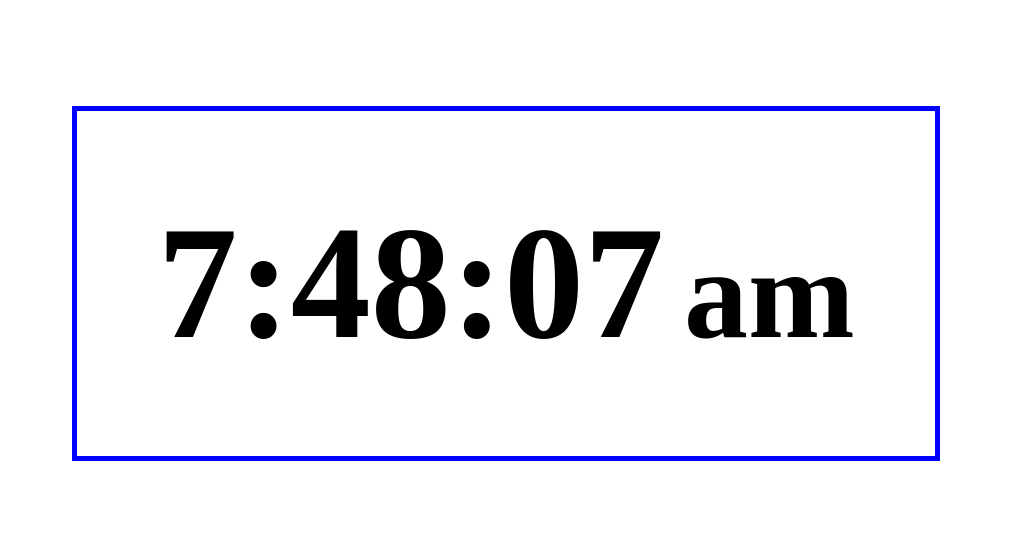
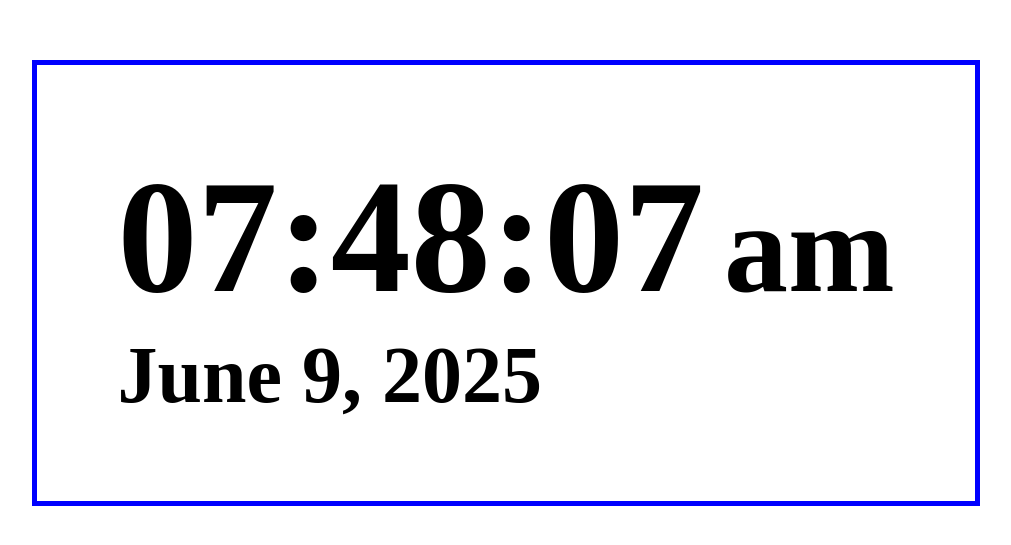
Before and after one commit to Shubhampiet/date-time, a plain HTML site: page index.html in a window 1280 px wide. Shown: the part 125-670 px from the top of the page, without its empty margins (142-1153 px from the left). Drawn offline with Linux system fonts and the light colour scheme.

Commit message:
date feature added

```diff
--- a/index.css
+++ b/index.css
@@ -24,3 +24,8 @@ body {
   font-weight: bold;
   margin-left: 1rem;
 }
+
+#date-element{
+    font-size: 5rem;
+    font-weight: bold;
+}
--- a/index.js
+++ b/index.js
@@ -1,20 +1,36 @@
 const timeElement = document.getElementById("time-element");
 const dateElement = document.getElementById("date-element");
 const amPmElement = document.getElementById("amPm-element");
-const dummyTime = "01";
 
-function updateTime() {
-  const now = new Date();
+function getDate(now) {
+
+  const options = {
+    year: "numeric",
+    month: "long",
+    day: "numeric",
+  };
+
+  const formattedDate = now.toLocaleDateString("en-US", options);
+  dateElement.innerText=formattedDate
+}
+
+function updateTime(now) {
+    console.log("now", now)
   const originalHours = now.getHours();
-  const hours = originalHours % 12 || 12;
+  const modifiedHours = originalHours % 12 || 12;
+  const hours = modifiedHours.toString().padStart(2, "0");
   const minutes = now.getMinutes().toString().padStart(2, "0");
   const seconds = now.getSeconds().toString().padStart(2, "0");
   const amPm = originalHours < 12 ? "am" : "pm";
-  console.log("hours", hours);
+
   timeElement.innerText = `${hours}:${minutes}:${seconds}`;
   amPmElement.innerText = amPm;
 }
 
+updateTime(new Date());
+
 setInterval(() => {
-  updateTime();
+  const now = new Date();
+  updateTime(now);
+  getDate(now);
 }, 1000);
```
